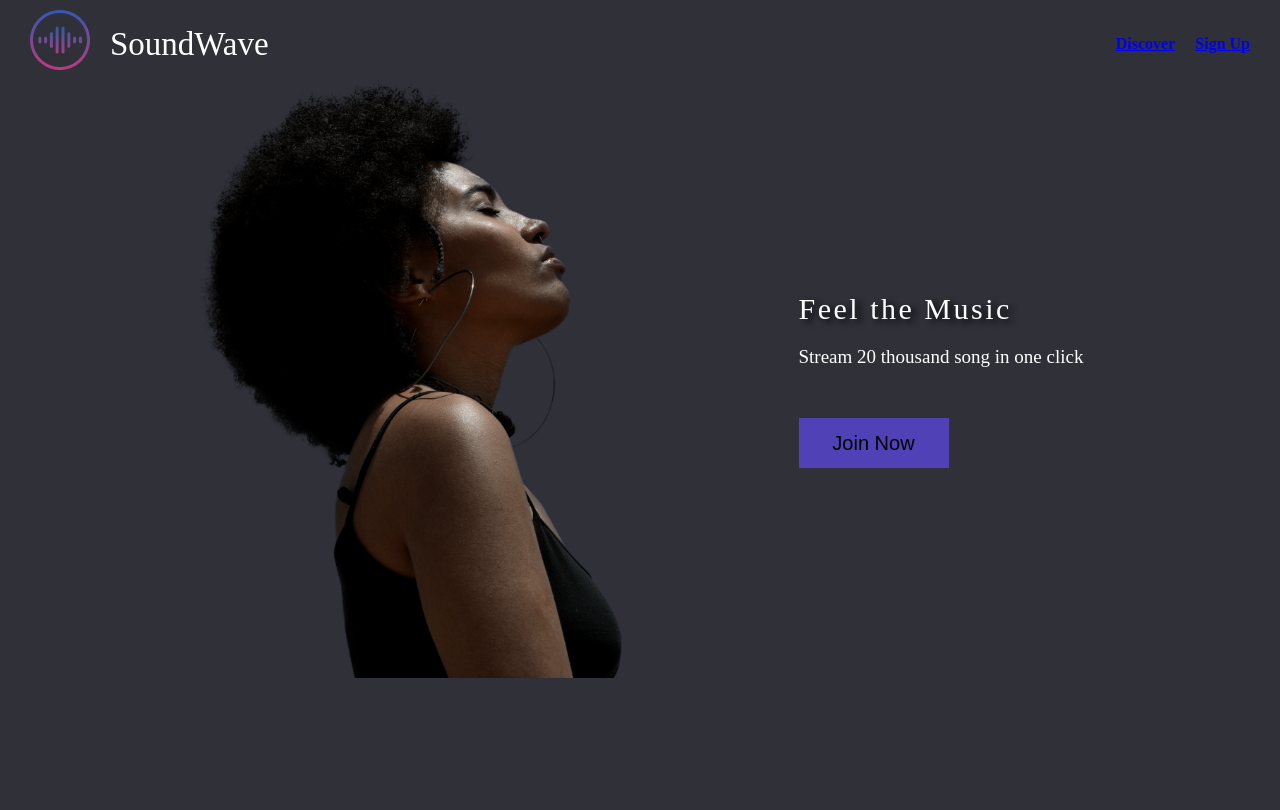
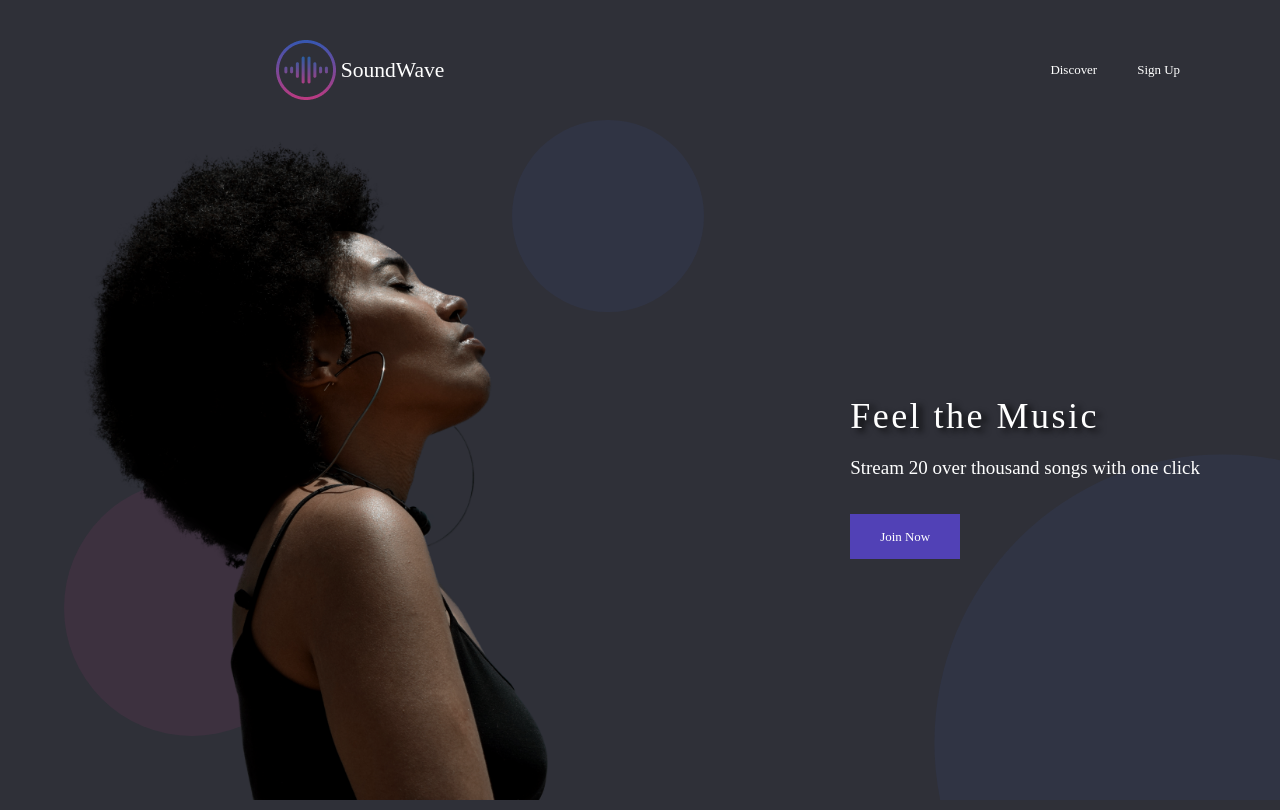
Before and after one commit to unknownBalak/musicAppClone, a plain HTML site: page index.html in a window 1280 px wide. Drawn offline with Linux system fonts and the light colour scheme; a web font is replaced by a local one.

Commit message:
musicAppClone

```diff
--- a/index.html
+++ b/index.html
@@ -9,34 +9,34 @@
     <title>SoundWave</title>
     <link href="./style.css" rel="stylesheet" />
   </head>
-  <body>
-    <div class="container">
+  <body class="container full-height-grow">
       <header class="header">
         <div class="leftCorner">
-          <p>
             <a href="/">
               <img src="./images/logo.png" alt="logo" />
+              <span class="logo__name"> SoundWave</span>
             </a>
-          </p>
-          <p class="logo__name">SoundWave</p>
         </div>
         <ul class="rightCorner">
-          <a href="./signUp.html"> <li class="signUp">Sign Up</li></a>
-          <a href="./features.html"> <li class="discover">Discover</li></a>
+          <a href="./signUp.html" class="signUp">Sign Up</a>
+          <a href="./discover.html" class="discover"> Discover</a>
         </ul>
       </header>
-      <div class="landingPage-body">
-        <div class="landingPage-left">
-          <img src="./images/landing-page-girl.png" alt="page-girl" height="600" />
+      <section class="home-body">
+        <div class="home-left">
+          <div class="lady-img"></div>
+          <!-- <img src="./images/landing-page-girl.png" alt="page-girl" height="600" /> -->
         </div>
-        <div class="landingPage-right">
+        <div class="home-right">
           <p>Feel the Music</p>
-          <p>Stream 20 thousand song in one click</p>
+          <p>Stream 20 over thousand songs with one click</p>
           <p>
-            <button class="landingPage-button1">Join Now</button>
+            <a class="btn">Join Now</a>
           </p>
         </div>
-      </div>
-    </div>
+      </section>
+        <div class="homeCircularBox1"></div>
+        <div class="homeCircularBox2"></div>
+        <div class="homeCircularBox3"></div>
   </body>
 </html>
--- a/style.css
+++ b/style.css
@@ -3,45 +3,65 @@
   margin: 0;
   padding: 0;
 }
-html {
+html,
+body {
   font-family: "Quando", serif;
   background-color: #2f3038;
-  font-weight: 300;
   color: white;
-}
-
-html,
-body {
-  height: 100%;
+  min-height: 100vh;
+  font-size: 0.9rem;
 }
 .container {
-  margin: 10px 20px 0 20px;
+  max-width: 1200px;
+  margin: 0 auto;
+  padding: 0 40px;
+}
+.full-height-grow {
+  display: flex;
+  flex-direction: column;
 }
 .header {
   display: flex;
   justify-content: space-between;
   align-items: center;
+  height: 140px;
 }
 .leftCorner,
 .rightCorner {
   width: 100%;
-  font-weight: 700;
 }
-.leftCorner > p > a {
+a {
+  padding: 20px;
+  text-decoration: none;
+  color: white;
   cursor: pointer;
 }
-.leftCorner > p {
-  font-size: 33px;
+a:focus {
+  color: white;
+}
+a:active {
+  color: white;
+}
+a:focus {
+  color: white;
+}
+a:visited {
+  color: white;
+}
+a:hover {
+  color: darkgray;
+}
+.leftCorner span {
+  font-size: 1.5rem;
   font-weight: normal;
+  margin-left: 5px;
 }
-.header .leftCorner {
+.header .leftCorner > a {
   display: flex;
-  justify-content: start;
+  justify-content: center;
   align-items: center;
 }
-.leftCorner p,
 .header .rightCorner li {
-  margin: 0 10px 0 10px;
   list-style-type: none;
 }
 .header .rightCorner {
@@ -49,35 +69,96 @@ body {
   flex-direction: row-reverse;
   align-items: center;
 }
-.landingPage-body {
+.home-body {
   display: flex;
-  justify-content: space-evenly;
-  align-items: center;
+  justify-content: space-between;
+  align-items: stretch;
+  flex-grow: 1;
+  z-index: 1;
 }
-.landingPage-right {
+.home-body .home-left {
+  flex-grow: 1;
+  flex-direction: column;
+  display: flex;
+  align-items: stretch;
+  justify-content: flex-end;
+}
+.home-body .lady-img {
+  background-image: url(./images/landing-page-girl.png);
+  flex-grow: 1;
+  max-height: 700vh;
+  min-width: 30vh;
+  background-size: contain;
+  background-repeat: no-repeat;
+  background-position: bottom left;
+}
+.home-right {
   display: flex;
   flex-direction: column;
   justify-content: center;
+  align-items: flex-start;
 }
-.landingPage-right > p:nth-child(1) {
-  font-size: 30px;
+p:nth-child(1) {
+  font-size: 2.5rem;
   margin-bottom: 20px;
   letter-spacing: 2.5px;
   text-shadow: 5px 3px 6px #070707;
 }
-
-.landingPage-right > p:nth-child(2) {
+p:nth-child(2) {
   font-size: 19px;
   margin-bottom: 50px;
 }
-.landingPage-right > p:nth-child(3) > button {
-  padding: 10px;
-  width: 150px;
-  height: 50px;
-  font-size: 20px;
+p:nth-child(3) > a {
+  padding: 15px 30px;
   background-color: #5141b6;
-  border: none;
   cursor: pointer;
+  color: white;
+}
+@media (max-width: 992px) {
+  .home-body .lady-img {
+    display: none;
+  }
+  .home-right {
+    width: 100%;
+    justify-self: center;
+  }
+}
+.homeCircularBox1 {
+  width: 20vw;
+  height: 20vw;
+  background-color: rgba(188, 58, 128, 0.1);
+  border-radius: 50%;
+  position: absolute;
+  bottom: 5vw;
+  left: 5vw;
+}
+.homeCircularBox2 {
+  width: 15vw;
+  height: 15vw;
+  background-color: rgba(58, 87, 178, 0.1);
+  border-radius: 50%;
+  position: absolute;
+  top: 15vh;
+  left: 40vw;
+}
+.homeCircularBox3 {
+  width: 45vw;
+  height: 45vw;
+  position: absolute;
+  bottom: 0;
+  right: 0;
+  overflow: hidden;
+}
+.homeCircularBox3::before {
+  content: "";
+  width: 100%;
+  height: 100%;
+  transform: translate(40%, 40%);
+  border-radius: 50%;
+  background-color: rgba(58, 87, 178, 0.1);
+  position: absolute;
+  bottom: 0;
+  right: 0;
 }
 /* Landing Page Task is over */
 
@@ -87,13 +168,11 @@ body {
   align-items: center;
   justify-content: space-evenly;
   text-align: left;
-  /* margin-top: 5rem; */
   height: 100%;
 }
 .features {
   display: flex;
   align-items: center;
-  /* justify-content: space-between; */
 }
 .features .charts,
 .features .album,
@@ -121,25 +200,6 @@ body {
   justify-content: space-around;
   align-items: center;
 }
-.footer-left {
-  display: flex;
-  align-items: flex-start;
-  justify-content: space-around;
+.home-body {
+  justify-content: center;
 }
-.footer a {
-  padding: 20px;
-  text-decoration: none;
-  color: white;
-}
-.footer a:focus {
-  color: white;
-}
-.footer a:active {
-  color: white;
-}
-.footer a:focus {
-  color: white;
-}
-.footer a:visited {
-  color: white;
-}
```
Also changed, not shown: discover.css (added, +37 -0 lines), discover.html (renamed from features.html, +20 -8 lines).
